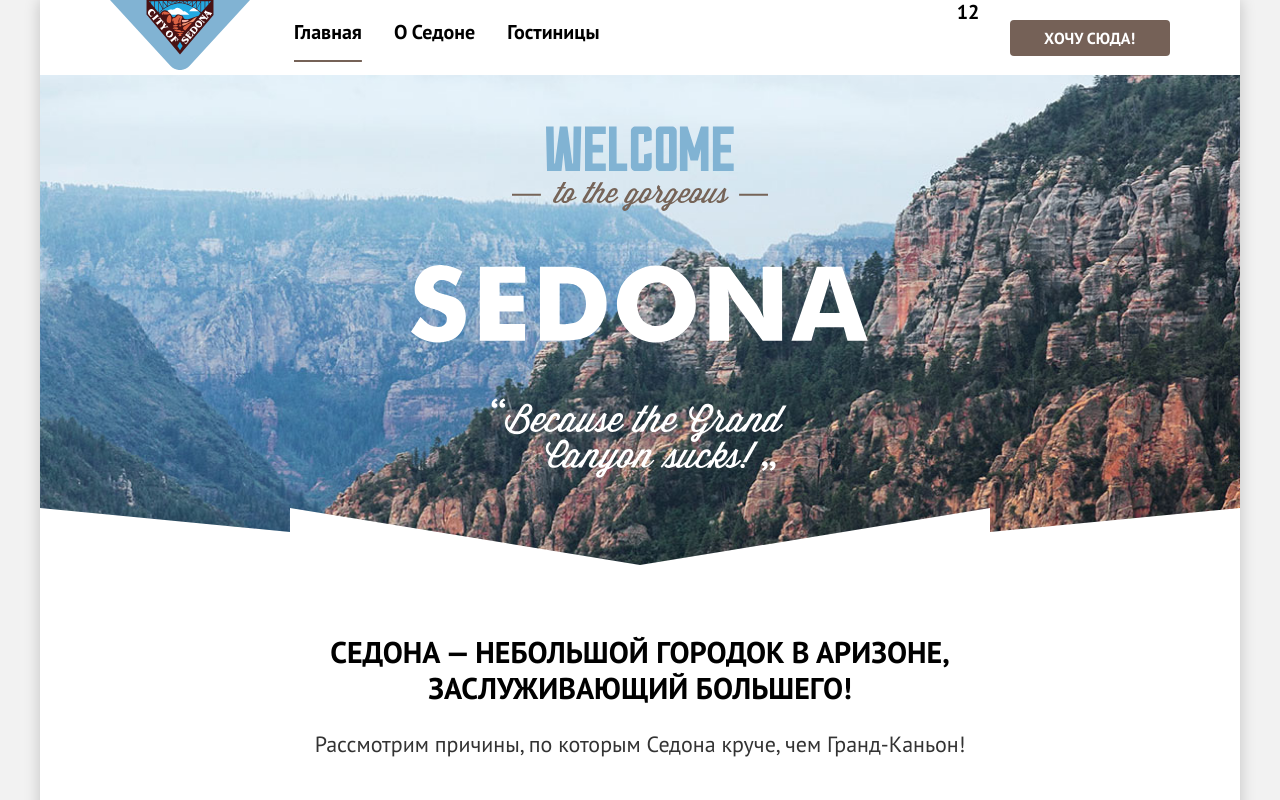
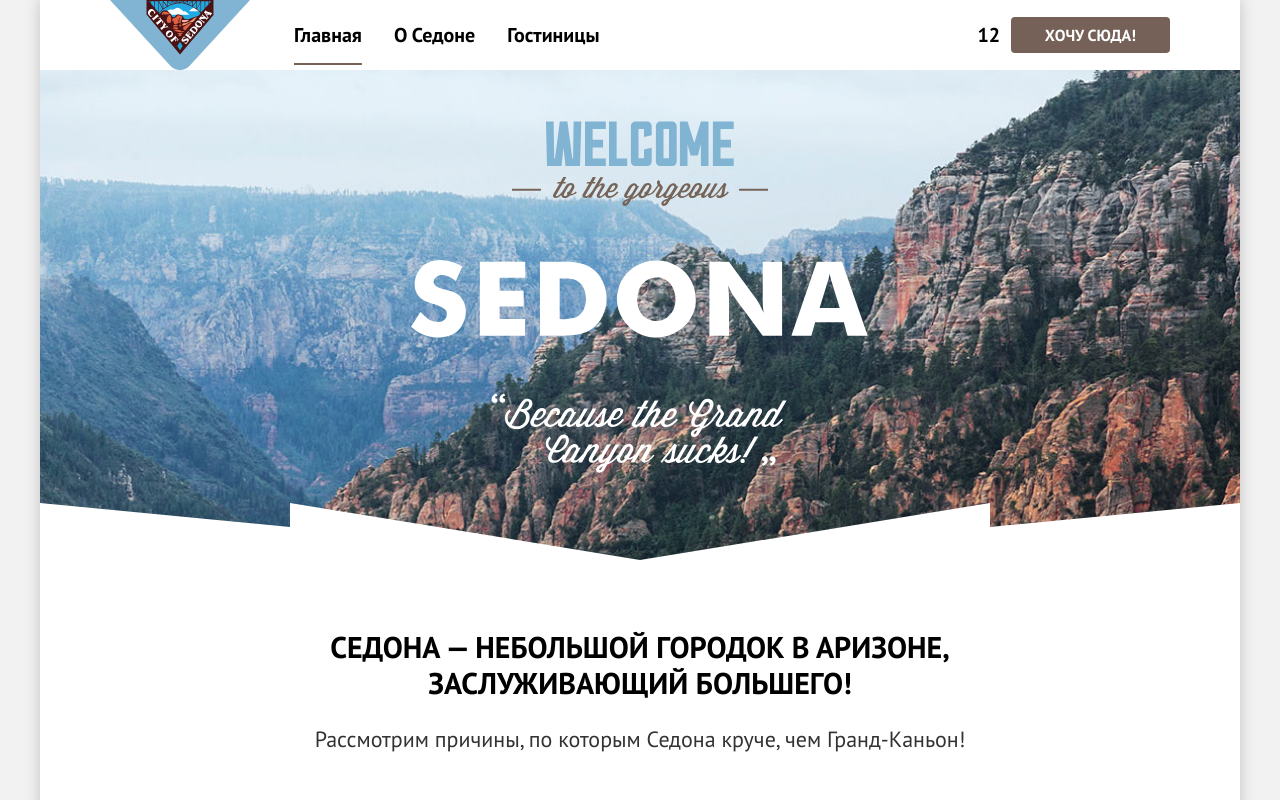
Before and after one commit to htmlacademy-htmlcss/2417271-sedona-38, a plain HTML site: page index.html in a window 1280 px wide. Shown: the top 800 px of the page. Drawn offline with Linux system fonts and the light colour scheme.

Commit message:
Убирает фиксированную ширину в хэдере

```diff
--- a/styles/styles.css
+++ b/styles/styles.css
@@ -43,7 +43,7 @@ body {
   cursor: pointer;
 }
 
-/* чтобы спрятать элементы, задуманные скрытыми */
+/* чтобы спрятать скрытые элементы */
 .visually-hidden {
   position: absolute;
   width: 1px;
@@ -63,6 +63,10 @@ body {
   gap: 28px;
 }
 
+.logo img {
+  display: block;
+}
+
 .page-navigation {
   font-size: 20px;
   font-weight: 700;
@@ -80,12 +84,14 @@ body {
   margin: 0;
   list-style: none;
   display: flex;
-  min-width: 339px;
+  flex-wrap: wrap;
+  max-width: 539px;
 }
 
 .navigation-item {
   display: flex;
   justify-content: center;
+  align-items: center;
 }
 
 .navigation-link {
@@ -107,7 +113,15 @@ body {
   margin: 0;
   list-style: none;
   display: flex;
-  width: 268px;
+  flex-wrap: wrap;
+  max-width: 348px;
+}
+
+.user-navigation-item {
+  display: flex;
+  flex-wrap: wrap;
+  justify-content: center;
+  align-items: center;
 }
 
 .icon-item {
@@ -121,18 +135,16 @@ body {
 
 .nav-btn-icon {
   width: 44px;
+  padding: 22px 12px;
 }
 
 .special-nav-btn {
-  display: flex;
   font-size: 16px;
   line-height: 20px;
   text-transform: uppercase;
   color: #FFFFFF;
   background-color: #756157;
   border-radius: 4px;
-  width: 160px;
-  height: 36px;
   margin-left: auto;
   align-self: center;
 }
```
